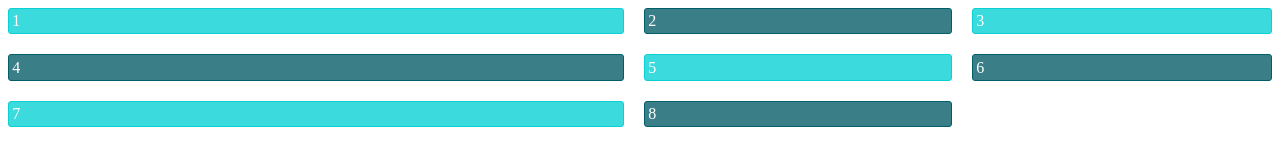
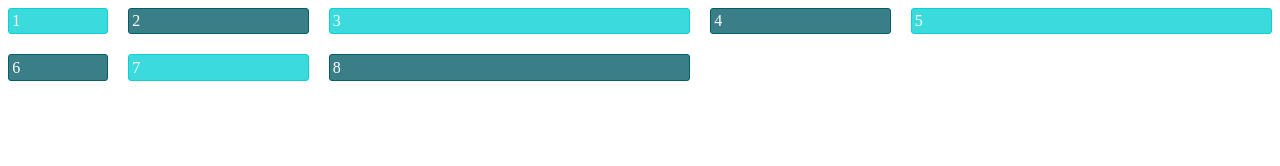
Before and after one commit to warlyware/css-grid-by-example, a website: page index.html in a window 1280 px wide. Drawn offline with Linux system fonts and the light colour scheme.

Commit message:
Use repeat notation

```diff
--- a/style.css
+++ b/style.css
@@ -4,7 +4,7 @@
 
 .grid {
     display: grid;
-    grid-template-columns: 2fr 1fr 300px;
+    grid-template-columns: 100px repeat(2, 1fr 2fr);
     grid-gap: 20px;
 }
 
```
